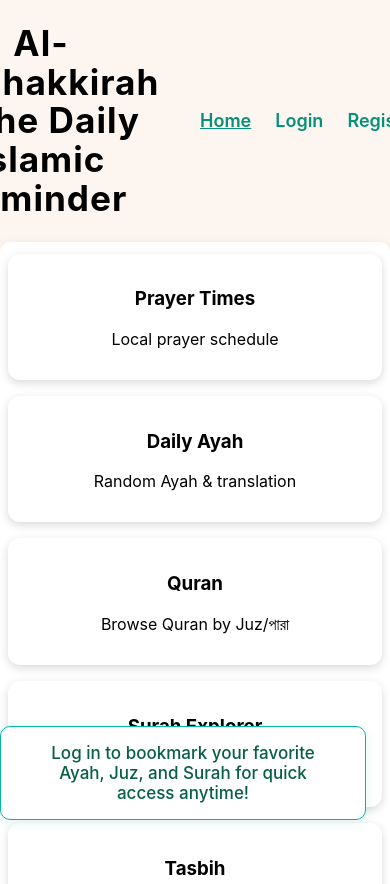
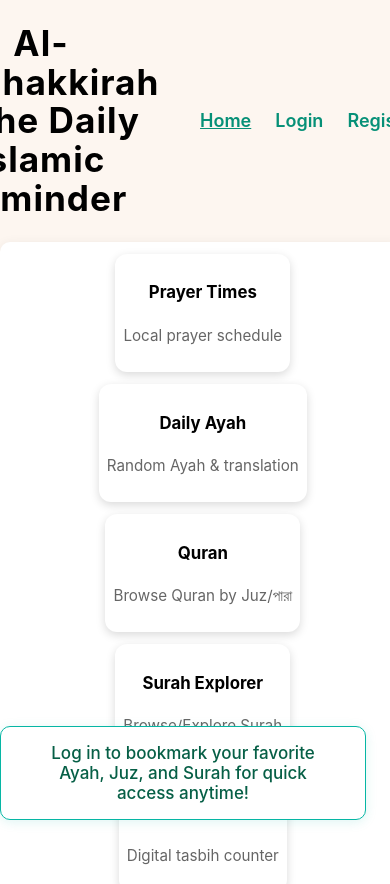
Before and after one commit to Fahimjh/DailyRemainder, a React (Create React App) app in the folder frontend/daily_remainder/: page / in a window 390 px wide. Shown: the top 884 px of the page. Built offline with nearby package versions, Linux system fonts and the light colour scheme; no server answers.

Commit message:
responsiveness updated for final deployment

```diff
--- a/frontend/daily_remainder/src/components/Card.css
+++ b/frontend/daily_remainder/src/components/Card.css
@@ -6,15 +6,38 @@
   cursor: pointer;
   text-align: center;
   transition: 0.2s;
+  max-width: 340px;
+  margin: 0 auto;
+  min-height: 120px;
+  display: flex;
+  flex-direction: column;
+  justify-content: center;
+}
+
+.card h3 {
+  font-size: 1.25rem;
+  margin-bottom: 8px;
+}
+
+.card-subtitle {
+  font-size: 1rem;
+  color: #666;
 }
 
 .card:hover {
   transform: scale(1.05);
 }
 
-/* MOBILE */
 @media (max-width: 768px) {
   .card {
-    padding: 15px;
+    padding: 12px 8px;
+    max-width: 98vw;
+    min-height: 90px;
+  }
+  .card h3 {
+    font-size: 1.05rem;
+  }
+  .card-subtitle {
+    font-size: 0.95rem;
   }
 }
--- a/frontend/daily_remainder/src/pages/Home.css
+++ b/frontend/daily_remainder/src/pages/Home.css
@@ -1,13 +1,25 @@
+
+.container {
+  width: 100%;
+  max-width: 1100px;
+  margin: 0 auto;
+  padding: 16px;
+}
+
 .home-grid {
   display: grid;
   grid-template-columns: repeat(auto-fit, minmax(220px, 1fr));
-  gap: 24px;
-  margin-top: 32px;
+  gap: 20px;
+  margin-top: 24px;
 }
 
 @media (max-width: 768px) {
+  .container {
+    padding: 8px 2vw;
+  }
   .home-grid {
     grid-template-columns: 1fr;
-    gap: 16px;
+    gap: 12px;
+    margin-top: 12px;
   }
 }
```
